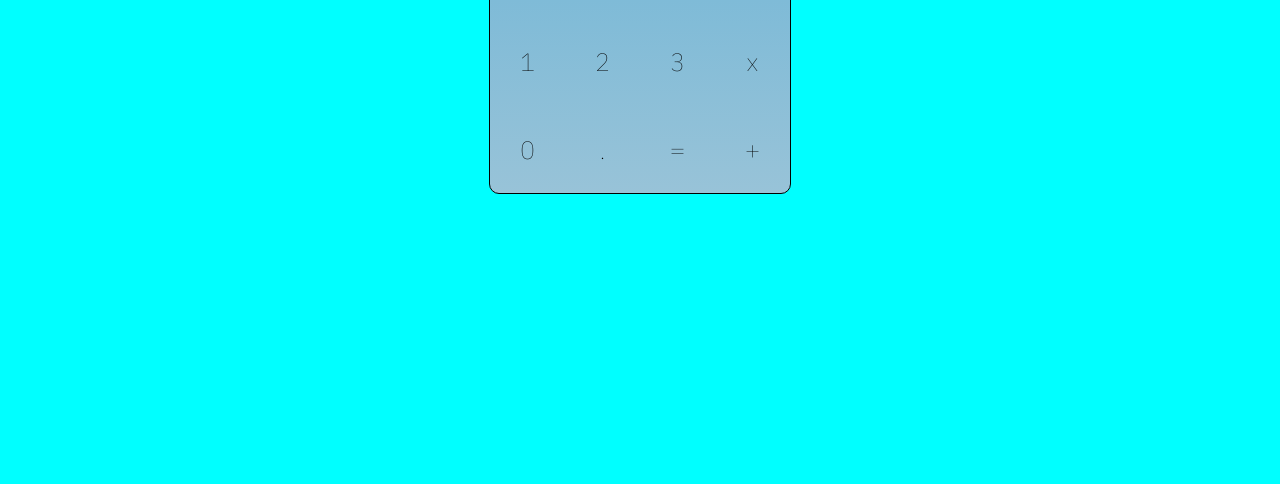
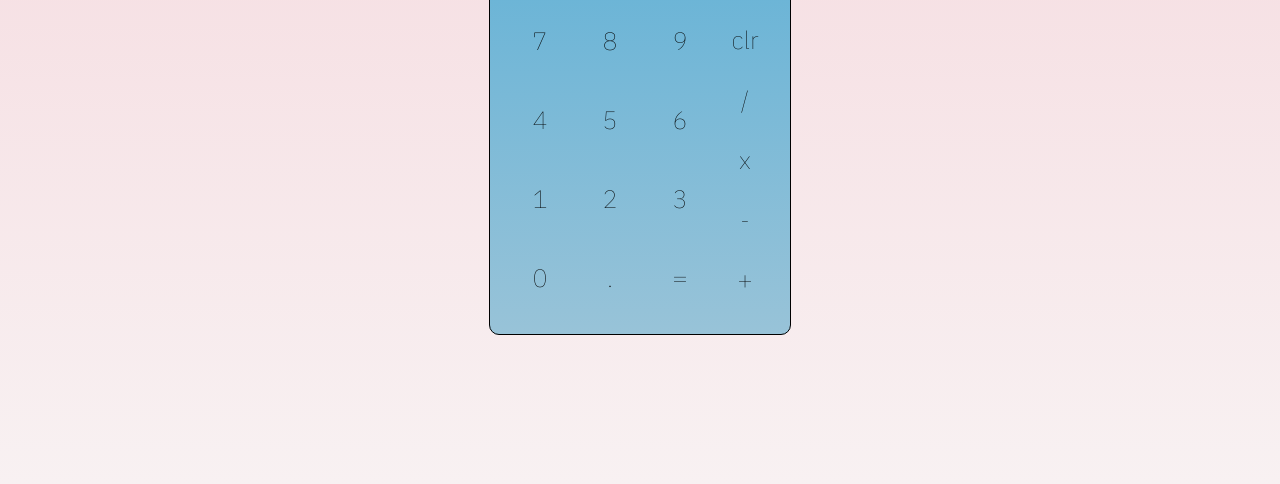
Before and after one commit to varinmammoth/js-calculator, a plain HTML site: page index.html in a window 1280 px wide. Shown: the part 316-800 px from the top of the page. Drawn offline with Linux system fonts and the light colour scheme.

Commit message:
Added minus sign to UI

```diff
--- a/index.html
+++ b/index.html
@@ -23,22 +23,27 @@
             </div>
         </div>
         <div class='keypad'>
+            <div class='numpad'>
                 <div class='btnContainer'><btn>7</btn></div>
                 <div class='btnContainer'><btn>8</btn></div>
                 <div class='btnContainer'><btn>9</btn></div>
-            <div class='btnContainer'><btn>back</btn></div>
                 <div class='btnContainer'><btn>4</btn></div>
                 <div class='btnContainer'><btn>5</btn></div>
                 <div class='btnContainer'><btn>6</btn></div>
-            <div class='btnContainer'><btn>/</btn></div>
                 <div class='btnContainer'><btn>1</btn></div>
                 <div class='btnContainer'><btn>2</btn></div>
                 <div class='btnContainer'><btn>3</btn></div>
-            <div class='btnContainer'><btn>x</btn></div>
                 <div class='btnContainer'><btn>0</btn></div>
                 <div class='btnContainer'><btn>.</btn></div>
-            <div class='btnContainer'><btn>=</btn></div>
-            <div class='btnContainer'><btn>+</btn></div>
+                <div class='btnContainer' id='equalBtn'><btn>=</btn></div>
+            </div>
+            <div class='operpad'>
+                <div class='btnContainer' id='clrBtn'><btn>clr</btn></div>
+                <div class='btnContainer' id='operatorBtn'><btn>/</btn></div>
+                <div class='btnContainer' id='operatorBtn'><btn>x</btn></div>
+                <div class='btnContainer' id='operatorBtn'><btn>-</btn></div>
+                <div class='btnContainer' id='operatorBtn'><btn>+</btn></div>
+            </div>
         </div>
     </div>
 </body>
--- a/styles.css
+++ b/styles.css
@@ -3,12 +3,16 @@ p {
     margin: 0;
 }
 
-body {
+html, body {
     display: flex;
     flex-direction: row;
     justify-content: center;
     align-items: center;
-    background-color: aqua;
+    background-color: rgb(248, 241, 242);
+    background-image: linear-gradient(rgb(245, 215, 220), rgb(248, 241, 242));
+
+    margin: 0;
+    height: 100%;
 }
 
 .calcContainer {
@@ -52,18 +56,42 @@ body {
 }
 
 .keypad {
+    display: flex;
+    flex-direction: row;
+    justify-content: center;
+    align-items: center;
     height: 70%;
-    width: 100%;
+}
+
+.numpad {
+    height: 90%;
+    width: 70%;
     margin: 0;
     background-color: transparent;
     border-radius: 0px 0px 10px 10px;
 
     display: inline-grid;
-    grid-template-columns: repeat(4, 1fr);
+    grid-template-columns: repeat(3, 1fr);
     grid-template-rows: repeat(4, 1fr);
     justify-content: center;
     align-items: center;
 
+    padding: 0px;
+}
+
+.operpad {
+    height: 100%;
+    width: 20%;
+    margin: 0;
+    background-color: transparent;
+    border-radius: 0px 0px 10px 10px;
+
+    display: flex;
+    flex-direction: column;
+    justify-content: center;
+    align-items: center;
+
+    margin: 0;
     padding: 0px;
 }
 
@@ -110,3 +138,54 @@ btn:hover {
     animation-name: btnHover;
     animation-duration: 0.2s;
 }
+
+@keyframes operatorBtnHover {
+    from {background-color: transparent;}
+    to {background-color: rgba(36, 231, 238, 0.7);}
+}
+
+#operatorBtn btn:hover {
+    background-color: rgba(36, 231, 238, 0.7);
+
+    display: flex;
+    flex-direction: row;
+    justify-content: center;
+    align-items: center;
+
+    animation-name: operatorBtnHover !important;
+    animation-duration: 0.2s;
+}
+
+@keyframes clrBtnHover {
+    from {background-color: transparent;}
+    to {background-color: rgba(243, 8, 8, 0.8);}
+}
+
+#clrBtn btn:hover {
+    background-color: rgba(243, 8, 8, 0.8);;
+
+    display: flex;
+    flex-direction: row;
+    justify-content: center;
+    align-items: center;
+
+    animation-name: clrBtnHover !important;
+    animation-duration: 0.2s;
+}
+
+@keyframes equalBtnHover {
+    from {background-color: transparent;}
+    to {background-color: rgba(78, 250, 130, 0.5);}
+}
+
+#equalBtn btn:hover {
+    background-color: rgba(78, 250, 130, 0.5);
+
+    display: flex;
+    flex-direction: row;
+    justify-content: center;
+    align-items: center;
+
+    animation-name: equalBtnHover !important;
+    animation-duration: 0.2s;
+}
```
Lines whose indentation alone changed are shown as unchanged.
